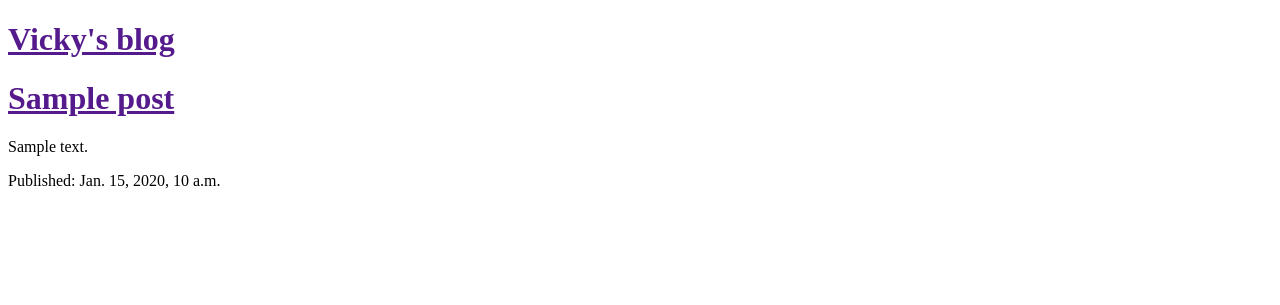
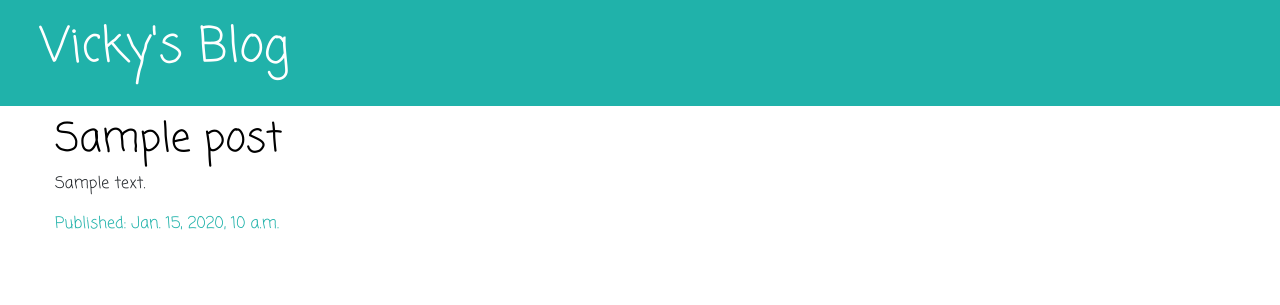
Before and after one commit to aeris57/my-first-blog, a Django app: template blog/templates/blog/post_list.html in a window 1280 px wide. Shown: the top 305 px of the page. Run offline with Django 3.2, Linux system fonts and the light colour scheme; the template is opened without the code that fills it: values that come from a table or form of the project are taken from there, others are empty; tables that the repository leaves empty hold one stand-in row (values such as "Sample post"); some libraries are stand-ins or nearby versions.

Commit message:
Added view and template for detailed blog post as well as CSS for the site.

```diff
--- /dev/null
+++ b/blog/static/css/blog.css
@@ -0,0 +1,48 @@
+.page-header {
+    background-color: #20B2AA;
+    margin-top: 0;
+    padding: 20px 20px 20px 40px;
+}
+
+.page-header h1, .page-header h1 a, .page-header h1 a:visited, .page-header h1 a:active{
+    color: #ffffff;
+    font-size: 36pt;
+    text-decoration: none;
+}
+
+.content {
+    margin-left: 40px;
+    font-family: 'Coming Soon';
+}
+
+h1, h2, h3, h4 {
+    font-family: 'Coming Soon', cursive;
+}
+
+.date {
+    color: #20B2AA;
+}
+
+.save {
+    float: right;
+}
+
+.post-form textarea, post-form input {
+    width: 100%;
+}
+
+.top-menu, .top-menu:hover, .top-menu:visited {
+    color: #ffffff;
+    float: right,
+    font-size: 26pt;
+    margin-right: 20px;
+}
+
+.post {
+    margin-top: 10px;
+    margin-bottom: 70px;
+}
+
+.post h1 a, .post h1 a:visited {
+    color: #000000
+}
--- /dev/null
+++ b/blog/templates/blog/base.html
@@ -0,0 +1,24 @@
+{% load staticfiles %}
+<!DOCTYPE html>
+<html lang="en">
+<head>
+    <meta charset="UTF-8">
+    <title>Vicky's blog</title>
+    <link rel="stylesheet" href="https://maxcdn.bootstrapcdn.com/bootstrap/4.0.0-alpha.4/css/bootstrap.min.css" integrity="sha384-2hfp1SzUoho7/TsGGGDaFdsuuDL0LX2hnUp6VkX3CUQ2K4K+xjboZdsXyp4oUHZj" crossorigin="anonymous">
+    <link href="https://fonts.googleapis.com/css?family=Coming+Soon" rel="stylesheet">
+    <link rel="stylesheet" href="{% static 'css/blog.css' %}">
+</head>
+<body>
+    <div class="page-header">
+        <h1><a href="/">Vicky's Blog</a></h1>
+    </div>
+    <div class="content container">
+        <div class="row">
+            <div class="col-md-8">
+                {% block content %}
+                {% endblock %}
+            </div>
+        </div>
+    </div>
+</body>
+</html>
--- a/blog/templates/blog/post_list.html
+++ b/blog/templates/blog/post_list.html
@@ -1,20 +1,13 @@
-<!DOCTYPE html>
-<html lang="en">
-<head>
-    <meta charset="UTF-8">
-    <title>Vicky's blog</title>
-</head>
-<body>
-    <div>
-        <h1><a href="">Vicky's blog</a></h1>
-    </div>
+{% extends 'blog/base.html' %}
 
+{% block content %}
     {% for post in posts %}
-        <div>
-            <h1><a href="">{{ post.title}}</a></h1>
+        <div class="post">
+            <h1><a href="{% url 'post_detail' pk=post.pk %}">{{ post.title }}</a></h1>
             <p>{{ post.text|linebreaksbr }}</p>
-            <p>Published: {{ post.published_date }}</p>
+            <div class="date">
+                <p>Published: {{ post.published_date }}</p>
+            </div>
         </div>
     {% endfor %}
-</body>
-</html>
+{% endblock %}
--- a/blog/urls.py
+++ b/blog/urls.py
@@ -3,5 +3,6 @@ from . import views
 
 
 urlpatterns = [
-    url(r'^$', views.post_list, name='post_list')
+    url(r'^$', views.post_list, name='post_list'),
+    url(r'^post/(?P<pk>\d+)/$', views.post_detail, name='post_detail'),
 ]
--- a/blog/views.py
+++ b/blog/views.py
@@ -1,4 +1,4 @@
-from django.shortcuts import render
+from django.shortcuts import render, get_object_or_404
 from django.utils import timezone
 from .models import Post
 
@@ -6,3 +6,7 @@ from .models import Post
 def post_list(request):
     posts = Post.objects.filter(published_date__lte=timezone.now()).order_by('published_date')
     return render(request, 'blog/post_list.html', {'posts': posts})
+
+def post_detail(request, pk):
+    post = get_object_or_404(Post, pk=pk)
+    return render(request, 'blog/post_detail.html', {'post':post})
```
Also changed, not shown: blog/templates/blog/post_detail.html (added, +13 -0 lines).
